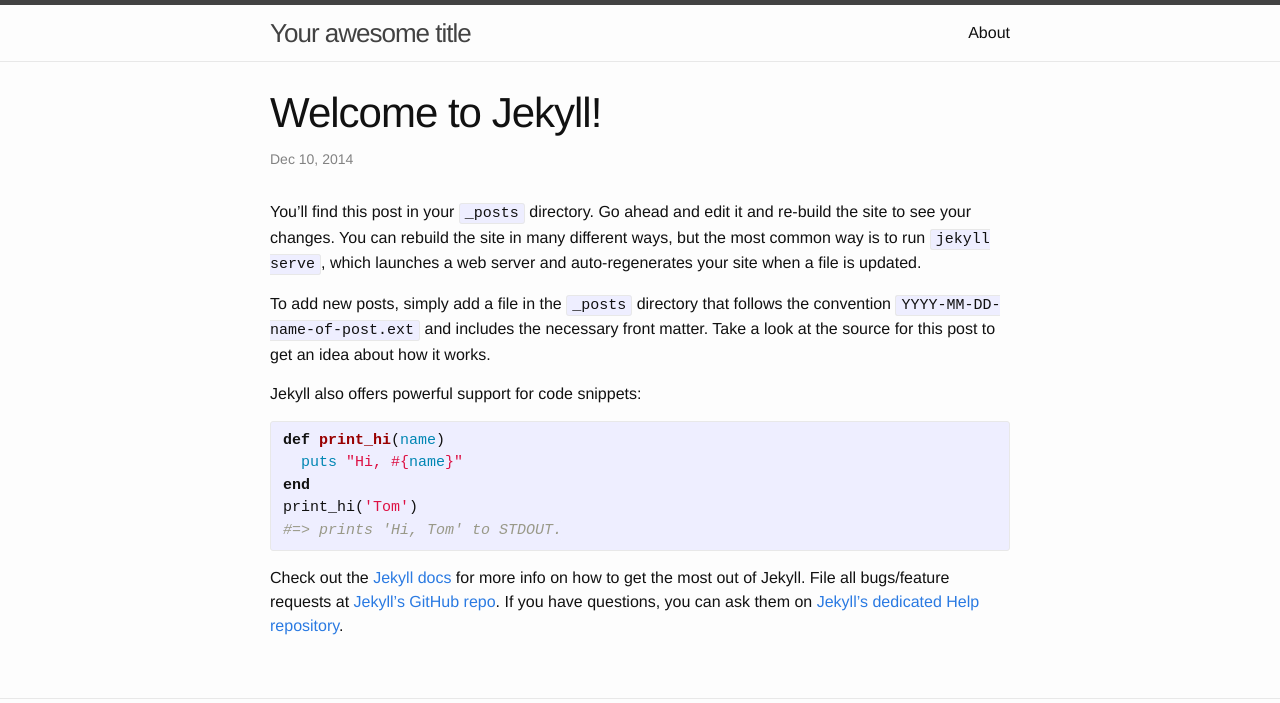
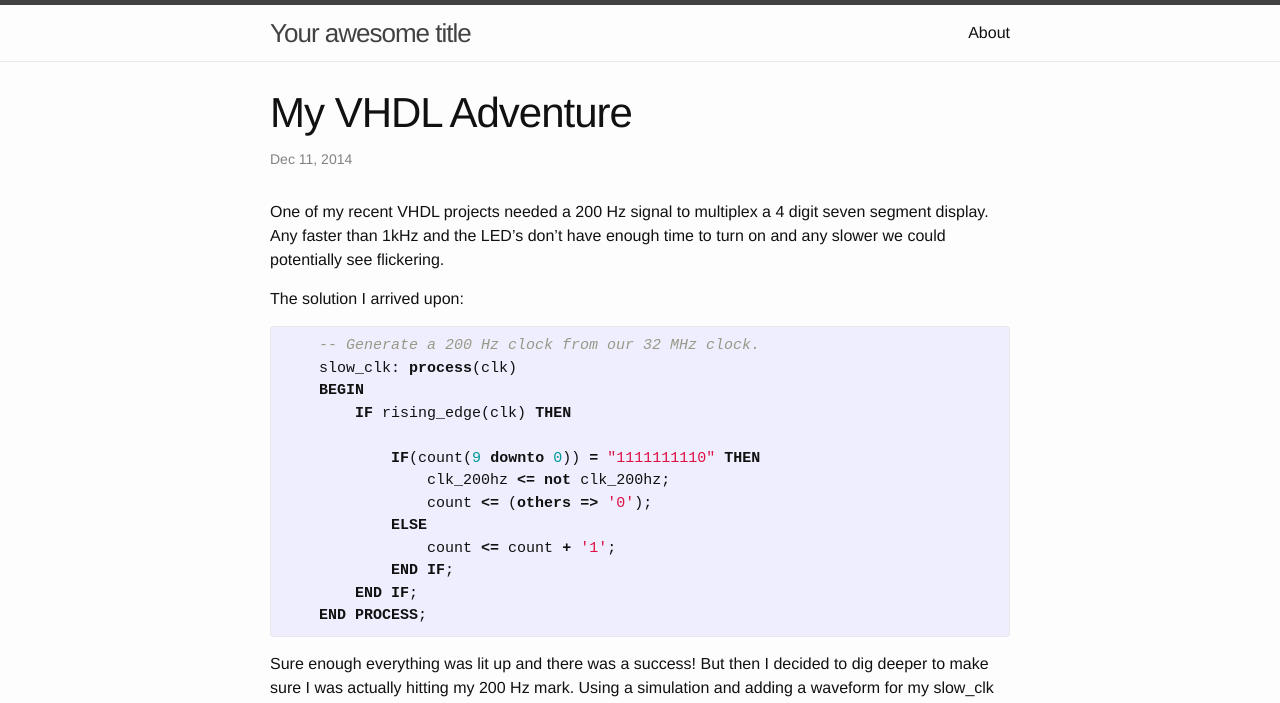
Before and after one commit to AnthonyLam/AnthonyLam.github.io, a Jekyll site: the page built from _posts/2014-12-10-welcome-to-jekyll.markdown, in a window 1280 px wide. Shown: the top 703 px of the page. Built offline with Jekyll 4.4.1, drawn with Linux system fonts in a browser that asks for light colours; some of the changed text lies outside the part shown.

Commit message:
Added new blog post

```diff
--- a/_posts/2014-12-10-welcome-to-jekyll.markdown
+++ b/_posts/2014-12-10-welcome-to-jekyll.markdown
@@ -1,25 +1,33 @@
 ---
 layout: post
-title:  "Welcome to Jekyll!"
-date:   2014-12-10 19:41:38
-categories: jekyll update
+title:  "My VHDL Adventure"
+date:   2014-12-11
+categories: fpga vhdl ece
 ---
-You’ll find this post in your `_posts` directory. Go ahead and edit it and re-build the site to see your changes. You can rebuild the site in many different ways, but the most common way is to run `jekyll serve`, which launches a web server and auto-regenerates your site when a file is updated.
 
-To add new posts, simply add a file in the `_posts` directory that follows the convention `YYYY-MM-DD-name-of-post.ext` and includes the necessary front matter. Take a look at the source for this post to get an idea about how it works.
+One of my recent VHDL projects needed a 200 Hz signal to multiplex a 4 digit seven segment display. Any faster than 1kHz and the LED's don't have enough time to turn on and any slower we could potentially see flickering.
 
-Jekyll also offers powerful support for code snippets:
+The solution I arrived upon:
+{%highlight vhdl %}
 
-{% highlight ruby %}
-def print_hi(name)
-  puts "Hi, #{name}"
-end
-print_hi('Tom')
-#=> prints 'Hi, Tom' to STDOUT.
-{% endhighlight %}
+    -- Generate a 200 Hz clock from our 32 MHz clock.
+    slow_clk: process(clk)
+    BEGIN
+        IF rising_edge(clk) THEN
 
-Check out the [Jekyll docs][jekyll] for more info on how to get the most out of Jekyll. File all bugs/feature requests at [Jekyll’s GitHub repo][jekyll-gh]. If you have questions, you can ask them on [Jekyll’s dedicated Help repository][jekyll-help].
+            IF(count(9 downto 0)) = "1111111110" THEN
+                clk_200hz <= not clk_200hz;
+                count <= (others => '0');
+            ELSE
+                count <= count + '1';
+            END IF;
+        END IF;
+    END PROCESS;
 
-[jekyll]:      http://jekyllrb.com
-[jekyll-gh]:   https://github.com/jekyll/jekyll
-[jekyll-help]: https://github.com/jekyll/jekyll-help
+{%endhighlight%}
+
+Sure enough everything was lit up and there was a success! But then I decided to dig deeper to make sure I was actually hitting my 200 Hz mark. Using a simulation and adding a waveform for my slow_clk signal:
+
+![Waveform screenshow](http://thelag.us/uploads/big/55bfd23a8f8b80be42ea5fa99e6e627f.jpg)
+
+One clock of my alleged 200 Hz clock pulses in 20 micro seconds. Wait a second, that should happen in 0.005 seconds. The clock is way too slow!
```
